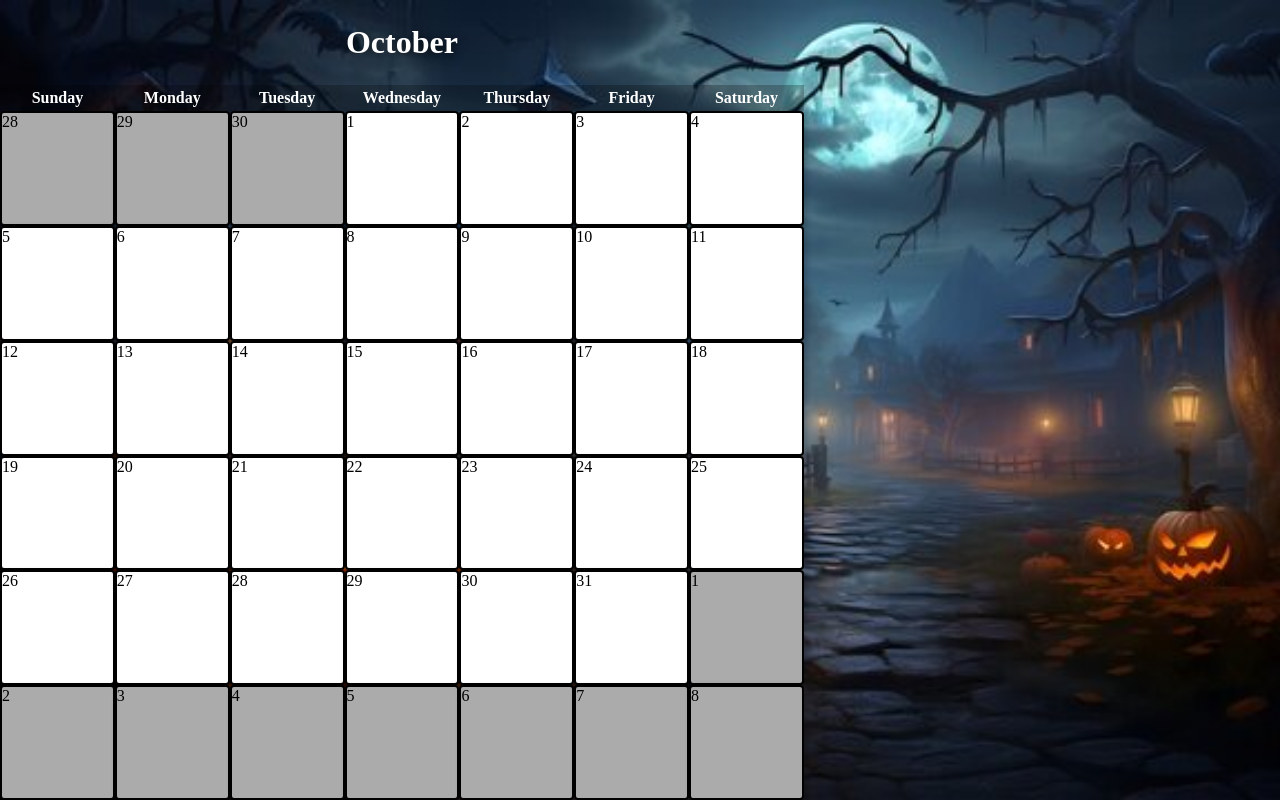
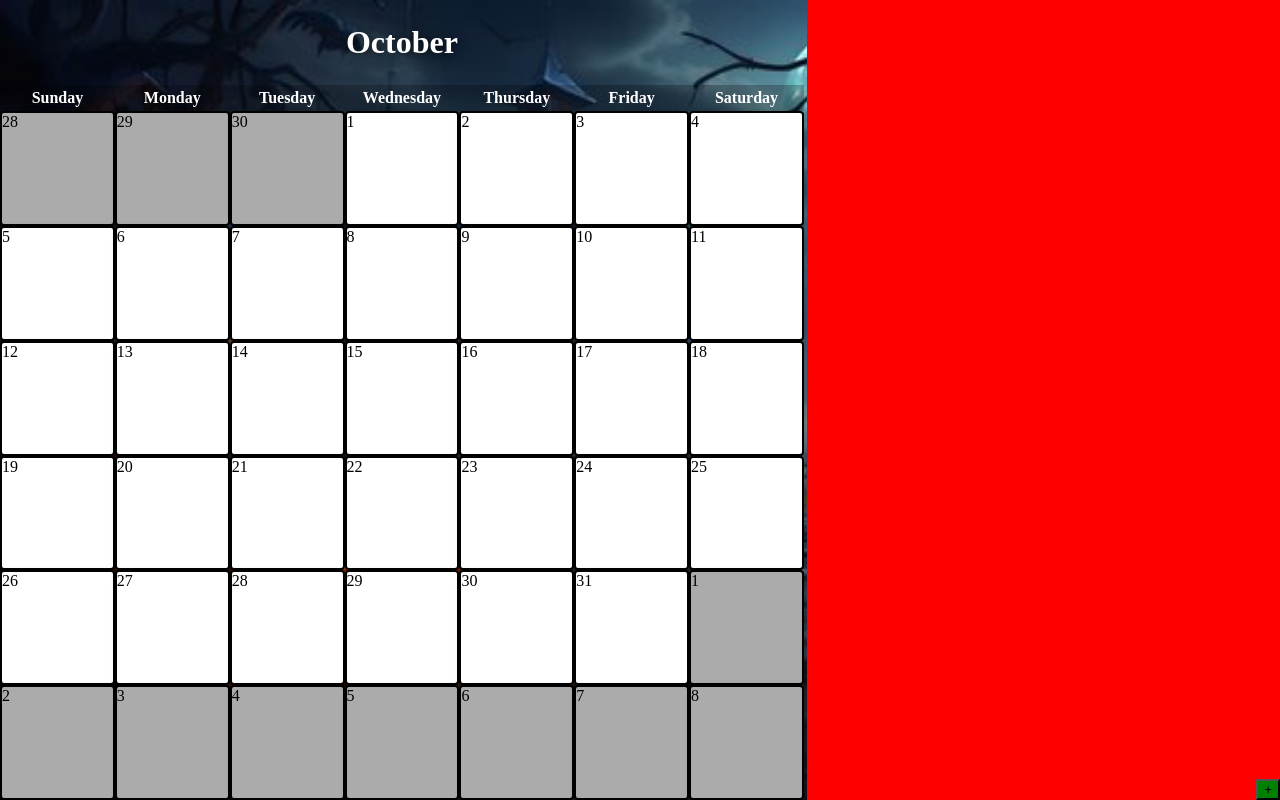
Before and after one commit to BowWarrior/Web-Systems-Project, a PHP site: page / in a window 1280 px wide. Run offline with PHP 8.4, Linux system fonts and the light colour scheme.

Commit message:
started to add side panel

```diff
--- a/index.css
+++ b/index.css
@@ -85,8 +85,62 @@ body {
     position:relative;
 }
 
+
+#sidePanel{
+    position: relative;
+    flex:1;
+    background-color: red;
+}
+
+
+
+
+
+
+
+
+
+
+
+
+
+
+
+
+
+
+
+
+
+
+
+
+
+
+
+
+
+
+
+
+
+
+
+
+
+
+
+
+
 /*for pc *//* for pc */
 @media (min-width: 1024px) {
+    body {
+        column-gap: 7px;
+    }
+
+
+
+
     .calendar {
         position: relative;
         height: 100vh;
@@ -95,6 +149,16 @@ body {
         grid-template-rows: auto auto 1fr; /* month header, weekday row, tiles */
         margin: 0;
         padding: 0;
+
+    }
+
+
+    #addEvent {
+        position: absolute;
+        bottom: 0%;
+        right: 0%; /*don't use left here because it starts counting from the left side. this means at left or right 100%, the object will be perfectly outside the containing div, and at left or right 0%, it will be perfectly inside of it */
+        background-color: green;
+        cursor: pointer;
     }
 
     .monthOfYear {
@@ -127,6 +191,12 @@ body {
         aspect-ratio: 1 / 1; /*keep the tiles square*/
         margin: 0;
         padding: 0;
+    }
+
+
+    #sidePanel{
+        height: 100vh;
+
     }
 
 }
--- a/index.html
+++ b/index.html
@@ -67,7 +67,10 @@
 
 
 
+        <div id="sidePanel">
+            <button id="addEvent">+</button>
 
+        </div>
 
 
 
```
